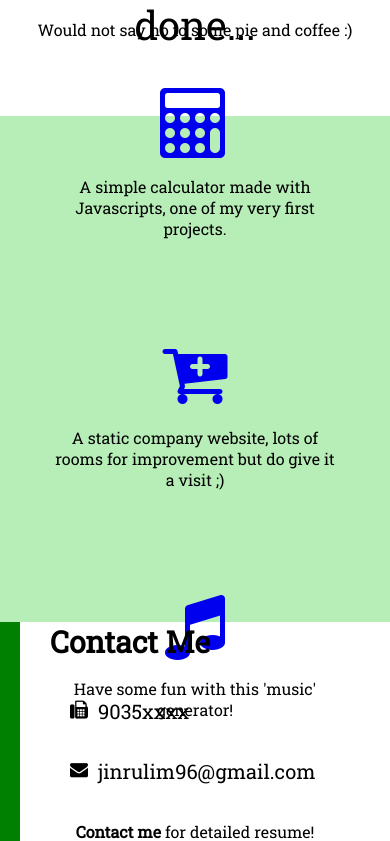
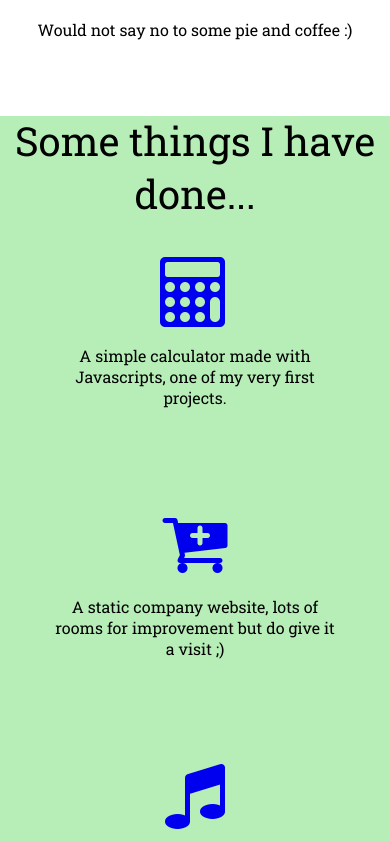
Before and after one commit to JRLim0902/profile, a React (Create React App) app: page / in a window 390 px wide. Shown: the part 1642-2483 px from the top of the page. Built offline with nearby package versions, Linux system fonts and the light colour scheme.

Commit message:
Update productList.css

```diff
--- a/src/components/productList/productList.css
+++ b/src/components/productList/productList.css
@@ -34,7 +34,9 @@
 
 @media screen and (max-width:480px) {
     .pl {
+        height: 100vh;
         padding: 10px;
+        margin-bottom: 10px;
     }
 
     .pl-title {
```
